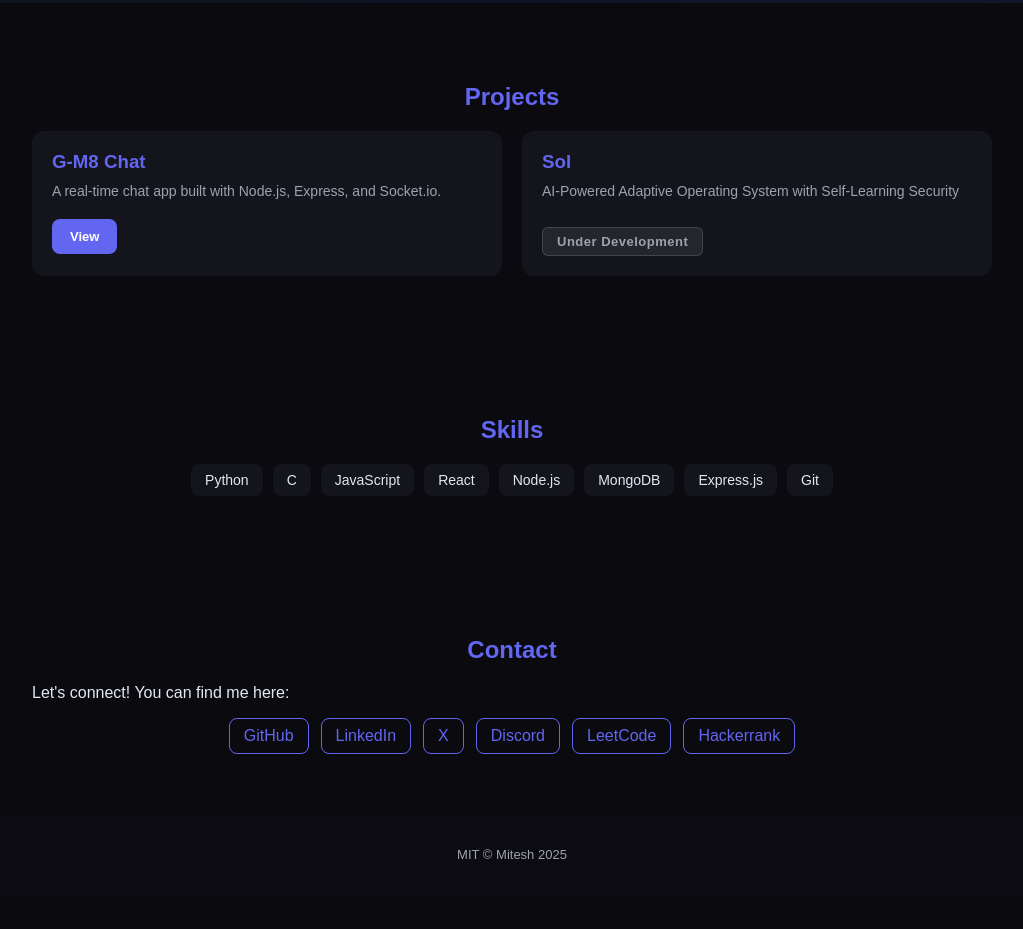
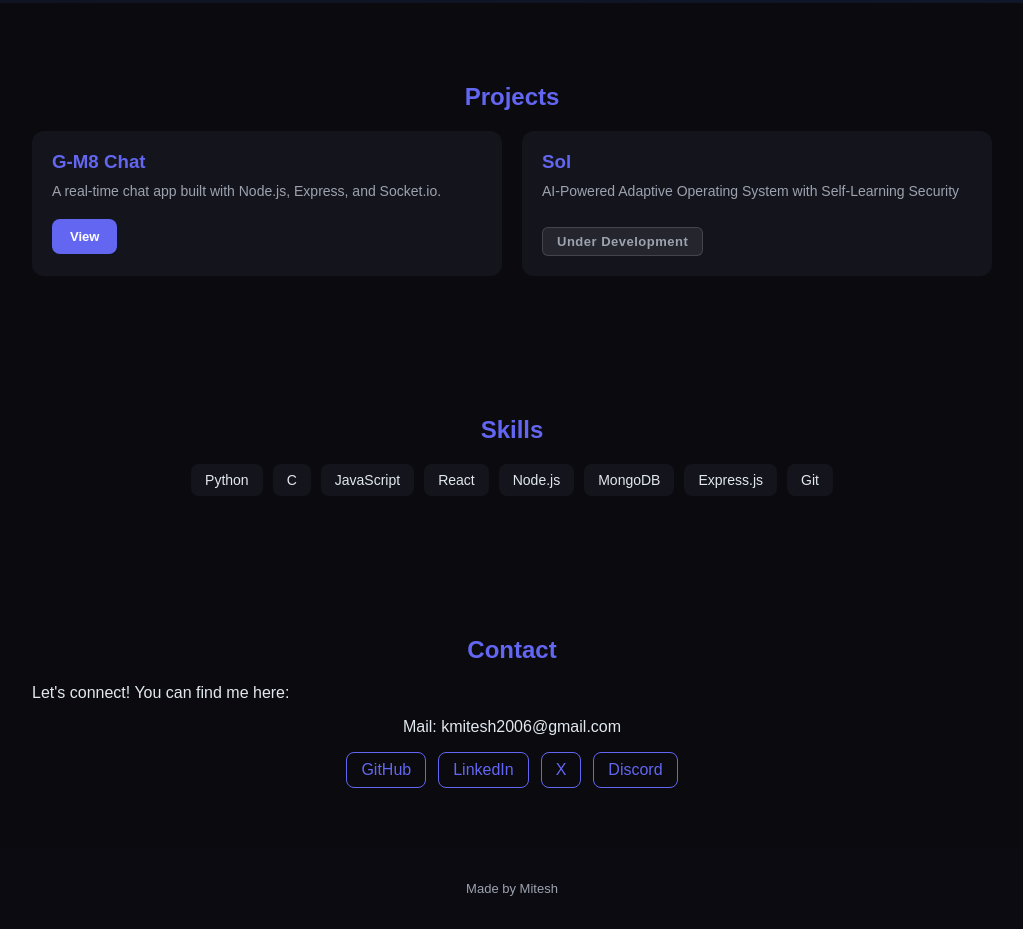
Before and after one commit to Mitxh13/Mitxh13.github.io, a plain HTML site: page index.html in a window 1280 px wide. Shown: the part 769-1698 px from the top of the page, without its empty margins (128-1151 px from the left). Before the commit the page ends 1664 px from the top, so only its background shows below. Drawn offline with Linux system fonts and the light colour scheme.

Commit message:
site updates

```diff
--- a/app.js
+++ b/app.js
@@ -21,9 +21,7 @@ const socials = [
   { name: "GitHub", link: "https://github.com/Mitxh13" },
   { name: "LinkedIn", link: "https://linkedin.com/in/mitesh-kurumeti" },
   { name: "X", link: "https://x.com/kmiteshh"},
-  { name: "Discord",link: "https://discord.gg/xdhjYHV8RV"},
-  { name: "LeetCode", link: "https://leetcode.com/u/Mitxh13/" },
-  { name: "Hackerrank", link: "https://www.hackerrank.com/profile/Mitxh13" },
+  { name: "Discord",link: "https://discord.gg/xdhjYHV8RV"}
 ];
 
 // Render projects
--- a/index.html
+++ b/index.html
@@ -49,16 +49,20 @@
   <section id="contact" class="section contact">
     <h2>Contact</h2>
     <p>Let's connect! You can find me here:</p>
+    <div class="Mail">
+      <p>Mail: kmitesh2006@gmail.com</p>
+    </div>
     <div class="social-links" id="socialLinks">
       <!-- loaded by  chill bruhh -->
 
     </div>
   </section>
 
+
   <script src="app.js"></script>
 
   <footer class="footer">
-  <p>MIT © Mitesh 2025</p>
+  <p>Made by Mitesh</p>
   </footer>
 
 </body>
--- a/style.css
+++ b/style.css
@@ -255,6 +255,11 @@ footer {
   transition: 0.3s ease;
 }
 
+.Mail{
+  text-align: center;
+  font-family: sans-serif;
+}
+
 
 @media (max-width: 700px) {
   .hero-text h2 { font-size: 1.5rem; }
```
